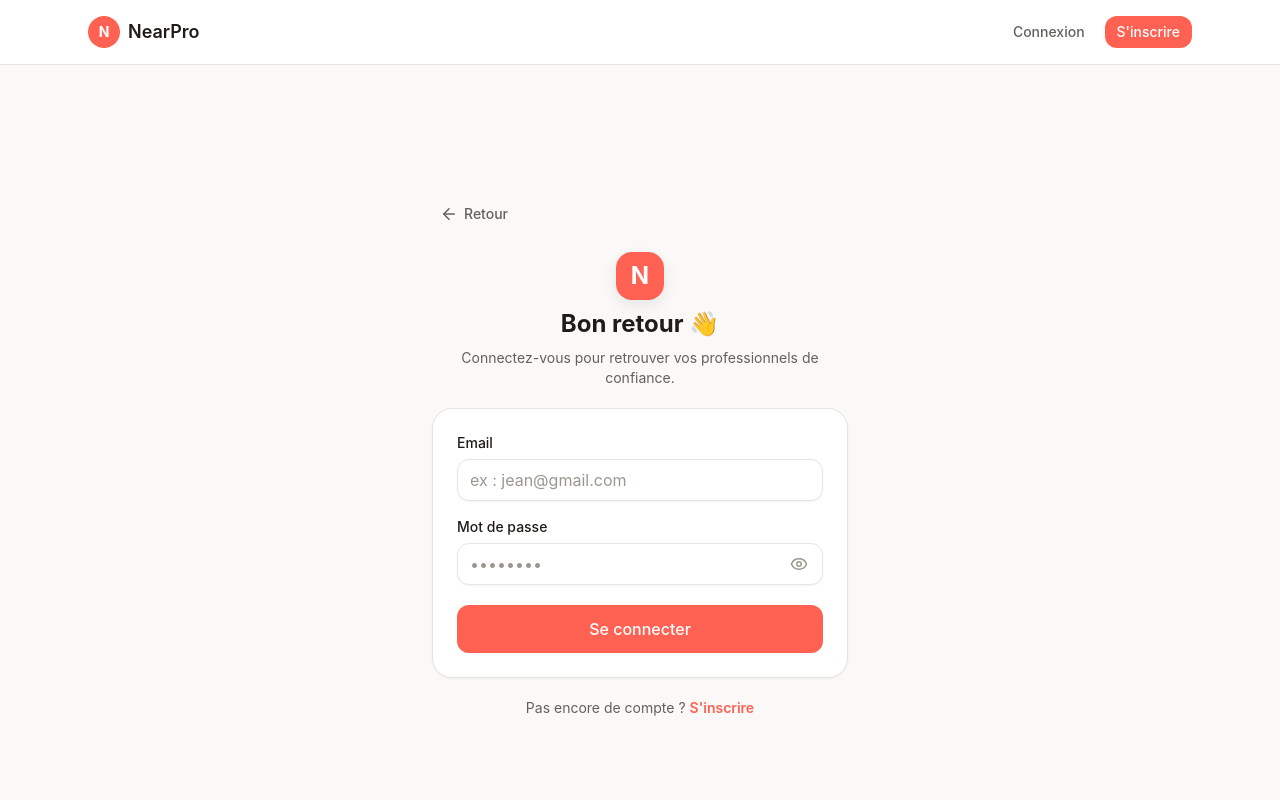
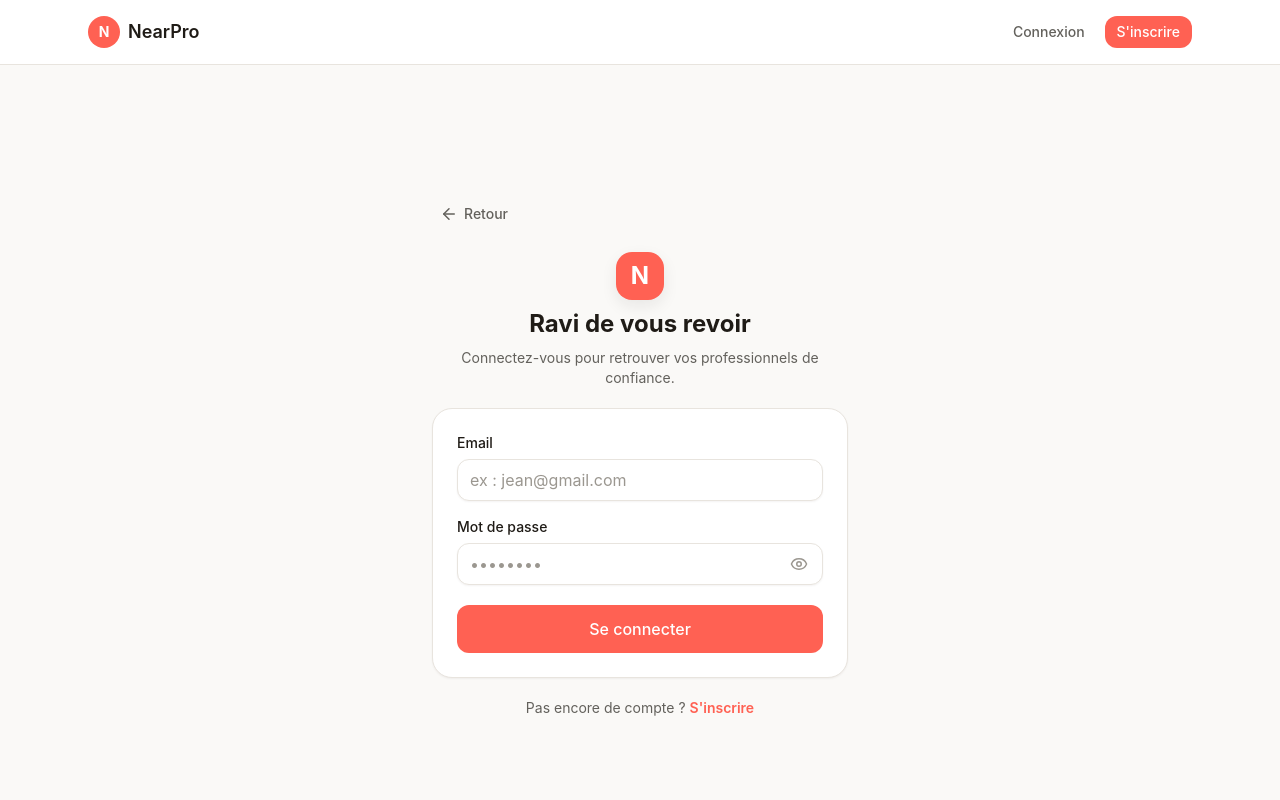
Before and after one commit to Dupont-fr/nearpro-frontend, a React (Vite) app: page /login in a window 1280 px wide. Shown: the top 800 px of the page. Built offline with nearby package versions, Linux system fonts and the light colour scheme; no server answers.

Commit message:
chore(auth): retirer l'emoji du titre de la page de connexion

```diff
--- a/src/pages/LoginPage.tsx
+++ b/src/pages/LoginPage.tsx
@@ -56,7 +56,7 @@ export function LoginPage() {
           <span className="flex size-12 items-center justify-center rounded-2xl bg-primary text-2xl font-bold text-white shadow-md">
             N
           </span>
-          <h1 className="text-2xl font-bold text-text-primary">Bon retour 👋</h1>
+          <h1 className="text-2xl font-bold text-text-primary">Ravi de vous revoir</h1>
           <p className="text-sm text-text-secondary">
             Connectez-vous pour retrouver vos professionnels de confiance.
           </p>
```
